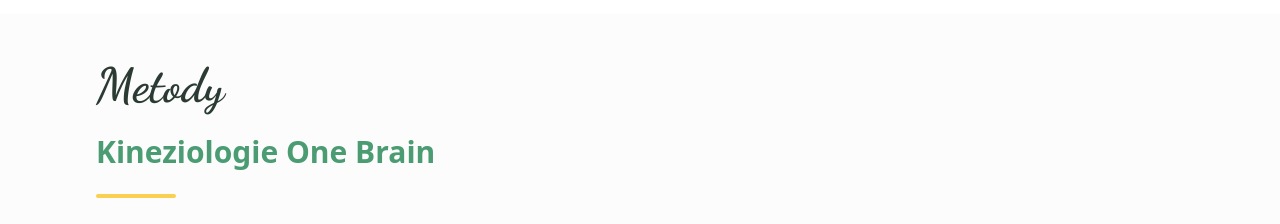
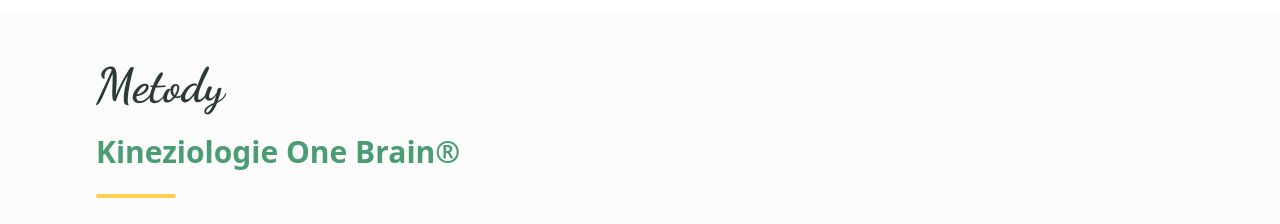
Before and after one commit to petrastrnadova2-wq/build-my-site-now-346, a React (Vite) app: page / in a window 1280 px wide. Shown: the part 860-1084 px from the top of the page. Built offline with nearby package versions, Linux system fonts and the light colour scheme; the HTML template or start-up script is replaced by a standard one.

Commit message:
Preceding changes

```diff
--- a/src/pages/Index.tsx
+++ b/src/pages/Index.tsx
@@ -44,7 +44,7 @@ const Index = () => {
                 Metody
               </h2>
               <h3 className="text-2xl md:text-3xl font-semibold text-primary">
-                Kineziologie One Brain
+                Kineziologie One Brain®
               </h3>
               <div className="h-1 w-20 bg-accent rounded-full" />
               <p className="text-lg text-muted-foreground leading-relaxed">
```
